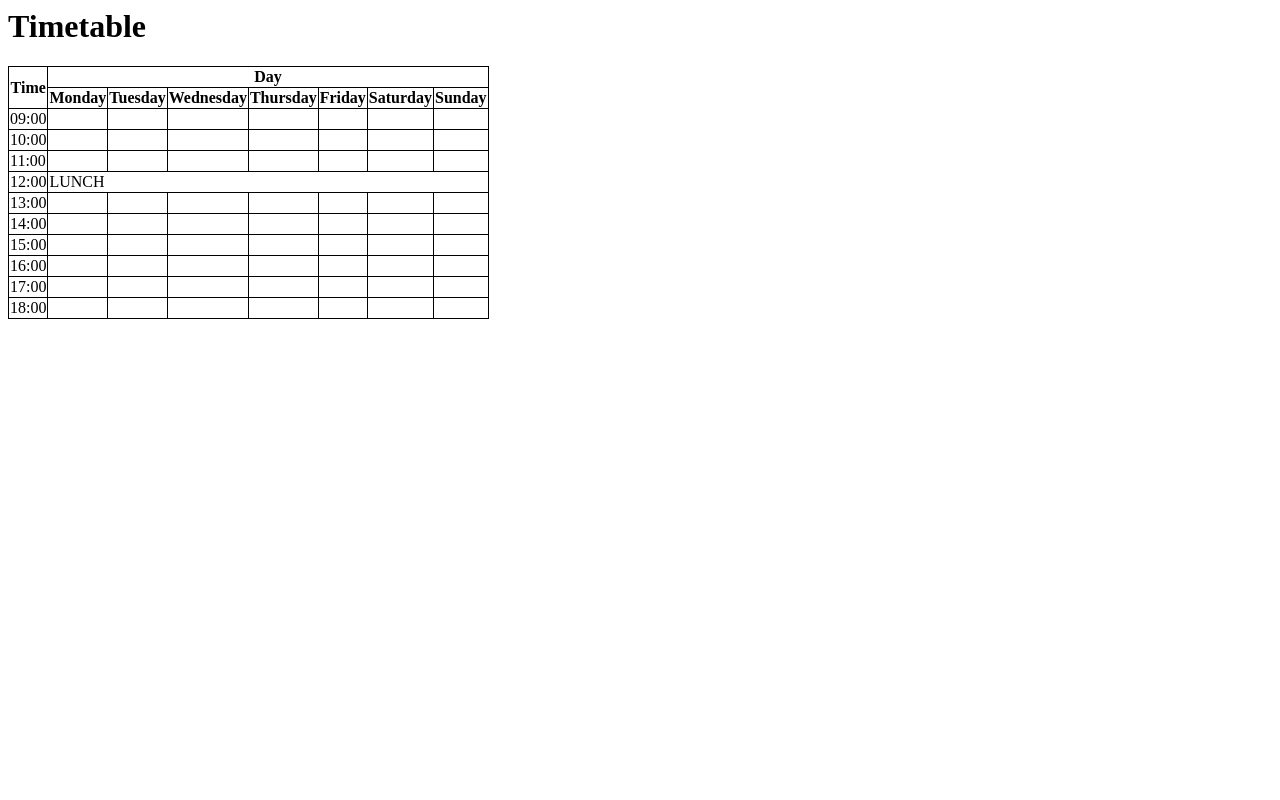
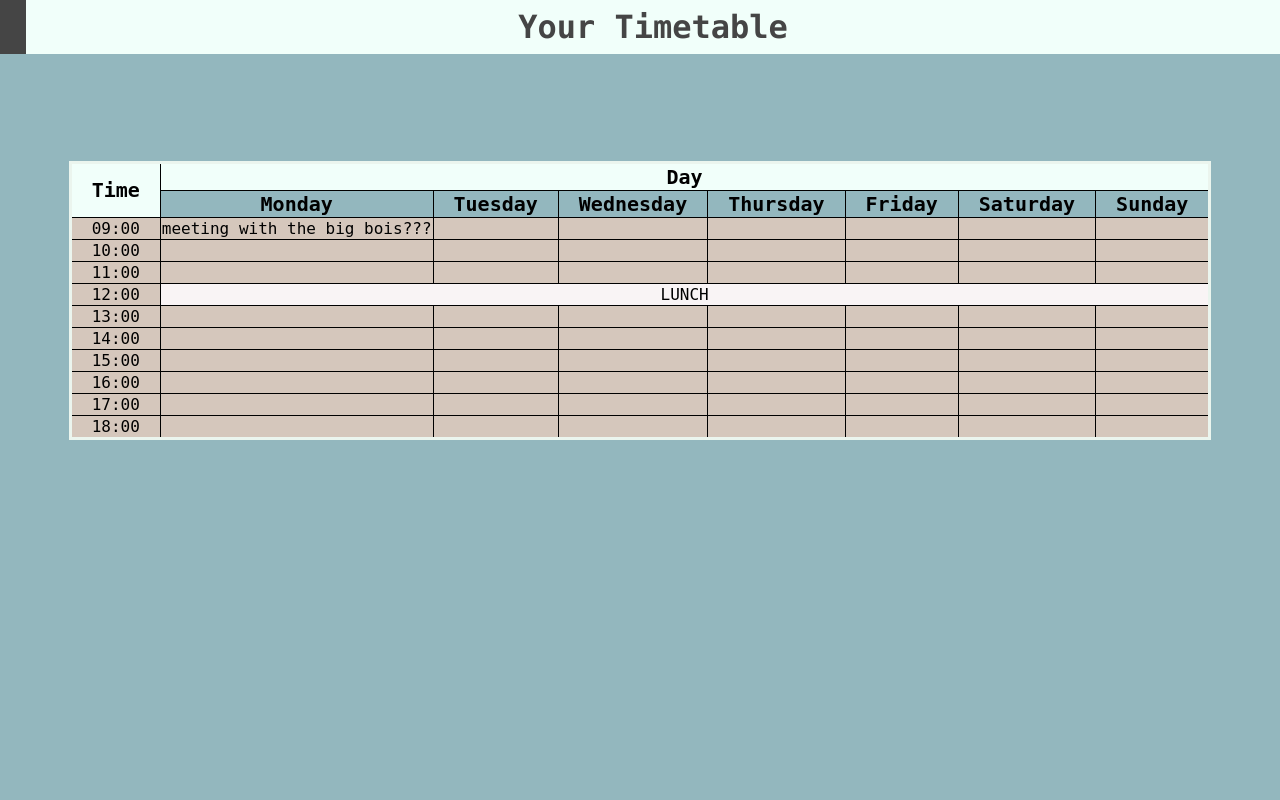
Before and after one commit to limbub009/EmployeePortal, a PHP site: page /timetable.html in a window 1280 px wide. Run offline with PHP 8.4, Linux system fonts and the light colour scheme.

Commit message:
css // timetable changes

```diff
--- a/timetable.css
+++ b/timetable.css
@@ -1 +1,62 @@
-timetable.css
+
+body {
+  padding: 0;
+  margin: 0;
+  background-color: #93B7BE
+}
+
+
+#header {
+  background-color: #F1FFFA;
+}
+
+h1 {
+  text-align: center;
+  color: #454545;
+  font-family: "Lucida Console", "Courier New", monospace;
+  padding: 6pt;
+  border-left-style: solid;
+  border-width: 20pt;
+}
+
+#table  {
+  align-items: center;
+  margin-top: 80pt;
+}
+
+table{
+  border-style: solid;
+  text-align: center;
+  align: center;
+  margin-bottom: 0pt;
+  margin-top: 0pt;
+  margin-right: auto;
+  margin-left: auto;
+  border-collapse: collapse;
+  font-family: monospace;
+  font-size: 12pt;
+  border-color: #EBF5EE
+}
+
+#lunch{
+  background-color: #F9F4F5
+}
+
+td {
+  border-style: solid;
+  border-width: 1pt;
+  background-color: #D5C7BC
+}
+
+th{
+  border-style: solid;
+  padding-left: 15pt;
+  padding-right: 15pt;
+  border-width: 1pt;
+  font-family: monospace;
+  font-size: 15pt;
+  background-color: #93B7BE
+}
+#day{
+  background-color: #F1FFFA
+}
--- a/timetable.html
+++ b/timetable.html
@@ -1,19 +1,17 @@
 <HTML>
   <head>
-    <style>
-table, th, td {
-  border: 1px solid black;
-  border-collapse: collapse;
-}
-</style>
+    <link rel="stylesheet" href="timetable.css">
     <title> Timetable </title>
   </head>
   <body>
-    <h1> Timetable </h1>
-    <table style=border: 1px solid black;>
+  <div id = "header">
+    <h1> Your Timetable </h1>
+  </div>
+  <div id = "table">
+    <table>
       <tr>
-        <th rowspan="2"> Time </th>
-        <th colspan="7"> Day </th>
+        <th id = "day" rowspan="2"> Time </th>
+        <th id = "day" colspan="7"> Day </th>
       </tr>
       <tr>
           <th>Monday</th>
@@ -30,7 +28,7 @@ table, th, td {
 
       <tr>
         <td> 09:00</td>
-        <td> </td>
+        <td> meeting with the big bois???</td>
         <td> </td>
         <td> </td>
         <td> </td>
@@ -60,7 +58,7 @@ table, th, td {
       </tr>
       <tr>
         <td> 12:00 </td>
-        <td colspan = 7>LUNCH</td>
+        <td id = "lunch" colspan = 7>LUNCH</td>
       </tr>
       <tr>
         <td> 13:00 </td>
@@ -123,6 +121,7 @@ table, th, td {
         <td> </td>
       </tr>
     </table>
+  </div>
   </body>
 
 </HTML>
```
